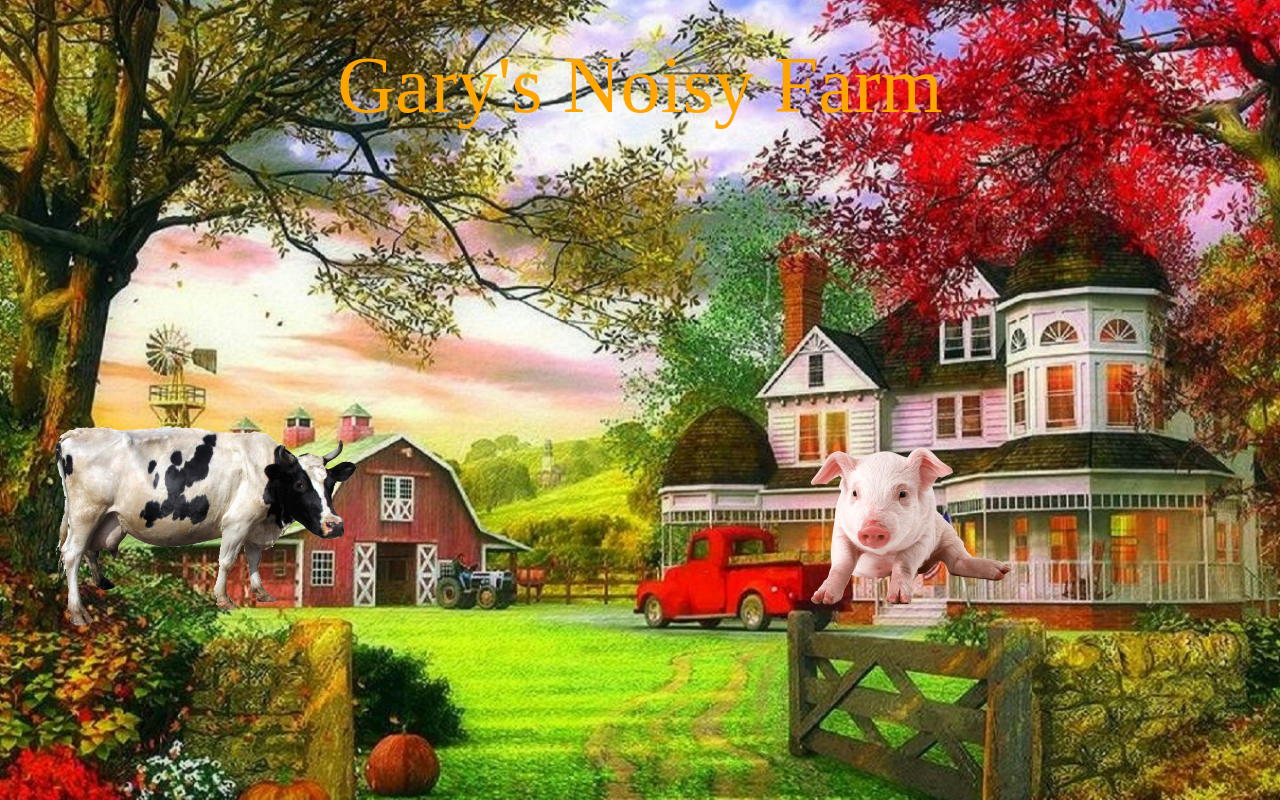
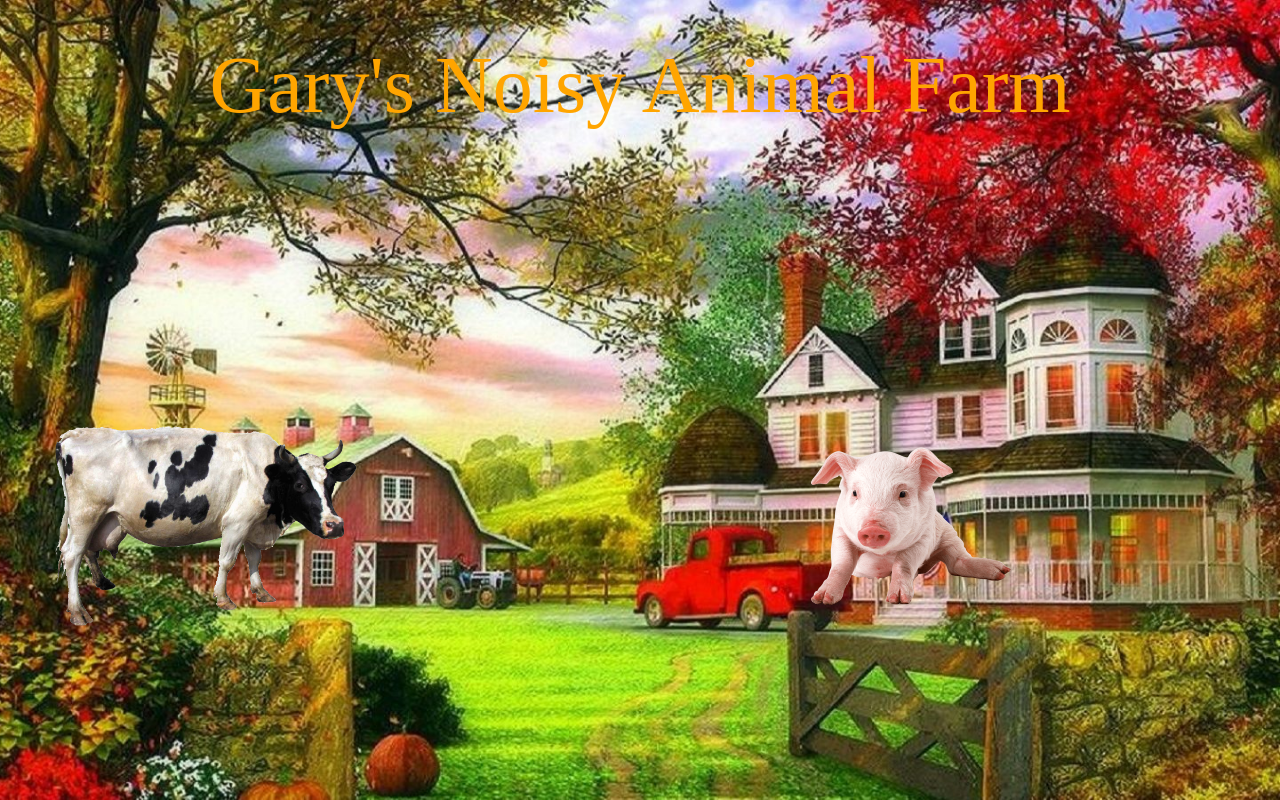
Before and after one commit to gseller99/my-noisy-farm, a plain HTML site: page index.html in a window 1280 px wide. Drawn offline with Linux system fonts and the light colour scheme.

Commit message:
Second Tuesday Work

```diff
--- a/index.html
+++ b/index.html
@@ -9,7 +9,7 @@
 
 <body>
     <main class="bg">
-        <header>Gary's Noisy Farm</header>
+        <header>Gary's Noisy Animal Farm</header>
         <section class="animal-box">
             <img class="cow" onclick="playcow()" data-key="cow" src="cow-trans.png">
             <img class="pig" onclick="playpig()" data-key="pig" src="pig-trans.png">
```
